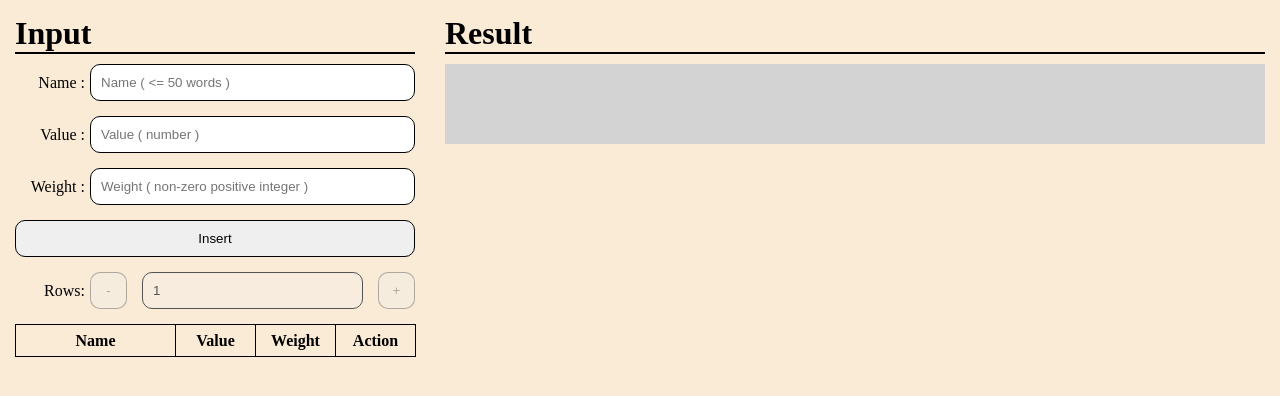
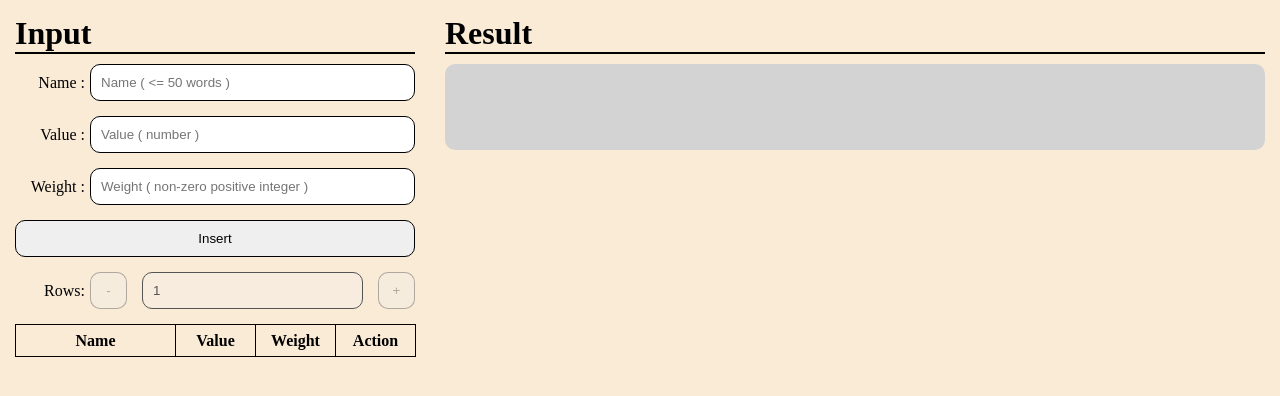
Before and after one commit to MingFaiYau/treemap, a React (Create React App) app: page / in a window 1280 px wide. Shown: the top 396 px of the page. Built offline with nearby package versions, Linux system fonts and the light colour scheme.

Commit message:
Update style
1, json item
2, tree map

```diff
--- a/src/component/jsonTable/JSONItem.tsx
+++ b/src/component/jsonTable/JSONItem.tsx
@@ -1,26 +1,30 @@
 import React from 'react'
-import styled from 'styled-components'
+import styled, { css } from 'styled-components'
 import color from '../../utils/color'
 import { Button } from '../base/Button'
 import { View } from '../base/View'
+
+const itemCss = css`
+  border-style: solid;
+  border-width: 0 0 1px 1px;
+  border-color: black;
+  word-break: break-all;
+  padding: 3px;
+`
 
 const JsonItemText = styled(View).attrs((props) => ({ flexCenter: true }))<{
   isTitle?: boolean
 }>`
   font-size: ${(props) => (props.isTitle ? '1rem' : '.8rem')};
   ${(props) => props.isTitle && `font-weight:bolder`};
-  border-style: solid;
-  border-width: 0 0 1px 1px;
-  word-break: break-all;
-  padding: 3px;
+  ${itemCss}
 `
 
 const RemoveButton = styled(Button)`
   background: ${color.removeButtonBG};
-  padding: 3px;
-  border-style: solid;
-  border-width: 0 0 1px 1px;
+  ${itemCss}
   border-radius: 0;
+  font-weight: bolder;
 `
 
 interface JsonItemProps {
--- a/src/component/treeMap/TreeMap.tsx
+++ b/src/component/treeMap/TreeMap.tsx
@@ -12,7 +12,9 @@ const Container = styled.div<ContainerProps>`
   grid-auto-flow: column dense;
   grid-template-rows: ${(props) => `repeat(${props.rows},minmax(5rem,auto))`};
   background-color: ${color.treeMapBG};
-  grid-gap: 1px;
+  border-radius: 10px;
+  padding: 3px;
+  grid-gap: 3px;
 `
 interface TreeMapProps {
   rows: number
--- a/src/component/treeMap/TreeMapItem.tsx
+++ b/src/component/treeMap/TreeMapItem.tsx
@@ -13,14 +13,15 @@ interface ContainerProps {
 const Container = styled(View)<ContainerProps>`
   grid-column-start: ${(props) => `span ${props.weight}`};
   background: ${(props) => (props.value > 0 ? color.treeItemPositiveBG : color.treeItemNegativeBG)};
-  border: 1px solid ${color.treeItemBorder};
+  border: 2px solid ${color.treeItemBorder};
+  border-radius: 10px;
 `
 
 const TreeMapItemText = styled(Text)`
   font-size: 1rem;
   font-weight: bolder;
   word-break: break-all;
-  padding: 3px;
+  padding: 5px;
 `
 
 interface TreeMapItemProps {
--- a/src/utils/color.ts
+++ b/src/utils/color.ts
@@ -3,6 +3,6 @@ export default {
   removeButtonBG: 'red',
   treeMapBG: '#d3d3d3',
   treeItemBorder: 'black',
-  treeItemPositiveBG: 'green',
-  treeItemNegativeBG: 'red',
+  treeItemPositiveBG: 'limegreen',
+  treeItemNegativeBG: 'orangered',
 }
```
